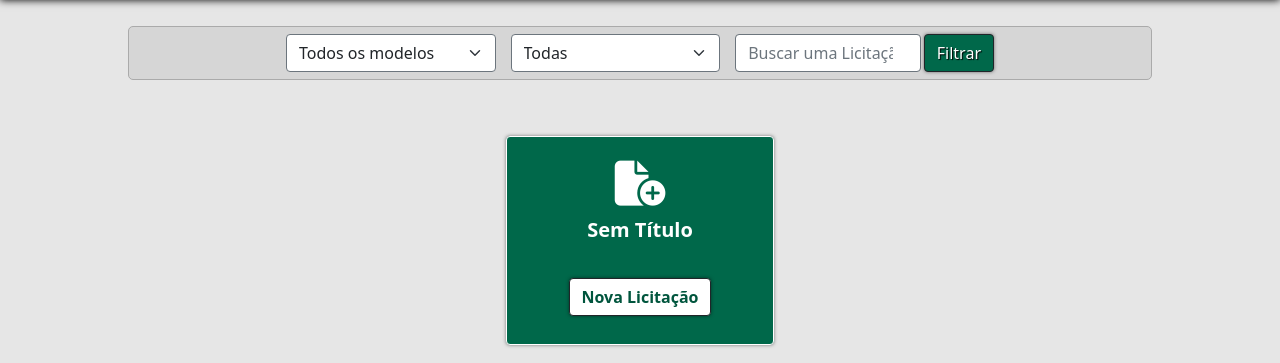
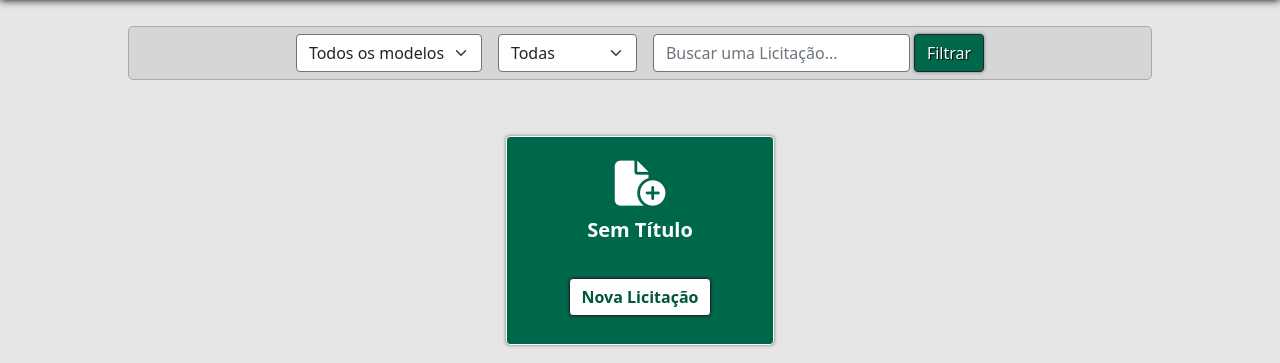
Before and after one commit to vic37get/Altair, a Django app: page / in a window 1280 px wide. Shown: the part 57-420 px from the top of the page. Run offline with Django 4.2, Linux system fonts and the light colour scheme; data that the repository does not hold is empty; some libraries are stand-ins or nearby versions.

Commit message:
#49 Front e Back de filtro de status em home page

```diff
--- a/home_page/templates/home_page/index.html
+++ b/home_page/templates/home_page/index.html
@@ -4,21 +4,21 @@
 {% block content %}
 
 <div class=" row gx-4 gx-lg-5 menu_index d-flex">
-    <div class="input-group rounded w-75 m-0 m-auto">
-        <select class="form-select rounded filtroTipo me-3 border-secondary">
-            <option selected>Todos os modelos</option>
-            <option value="1">Capítulos</option>
-            <option value="2">Seções</option>
-            <option value="2">Numérico</option>
-          </select>
-        <select class="form-select rounded filtroTipo me-3 border-secondary">
-            <option selected>Todas</option>
-            <option value="1">Pendentes</option>
-            <option value="2">Submetidas</option>
-          </select>
-        <input type="search" class="form-control rounded border-secondary" placeholder="Buscar uma Licitação..." aria-label="Pesquisar" aria-describedby="search-addon" />
-        <form action="" method="post">
+    <div class="input-group rounded w-75 m-0 m-auto align-items-center justify-content-center">
+        <form class="d-flex flex-row" action="{% url 'home_page:filtro' %} " method="get">
             {% csrf_token %}
+            <select name="template" class="form-select rounded filtroTipo me-3 border-secondary w-auto">
+                <option value=-1 selected>Todos os modelos</option>
+                <option value="CAPÍTULOS">Capítulos</option>
+                <option value="SEÇÕES">Seções</option>
+                <option value="NUMÉRICO">Numérico</option>
+            </select>
+            <select name="status" class="form-select rounded filtroTipo me-3 border-secondary w-auto">
+                <option value=-1 selected>Todas</option>
+                <option value=0>Pendentes</option>
+                <option value=1>Submetidas</option>
+            </select>
+            <input name="tipoArquivo" type="search" class="form-control rounded border-secondary" placeholder="Buscar uma Licitação..." aria-label="Pesquisar" aria-describedby="search-addon" />
             <input class="btn btn-outline-dark colorButton ms-1" type="submit" value="Filtrar">
         </form>
     </div>
--- a/home_page/urls.py
+++ b/home_page/urls.py
@@ -5,5 +5,6 @@ app_name='home_page'
 urlpatterns = [
     path('', views.index,name='index'),
     path('templates',views.modelo,name='template'),
-    path('enviar', views.enviar, name='enviar')
+    path('enviar', views.enviar, name='enviar'),
+    path('filtro',views.filtro,name='filtro'),
 ]
--- a/home_page/views.py
+++ b/home_page/views.py
@@ -31,3 +31,26 @@ def enviar(request):
         'licitacoes':licitacoes
     }
     return HttpResponse(modelo.render(context, request))
+
+def filtro(request):
+    collection_licitacao = db_client['licitacao']
+    home = loader.get_template('home_page/index.html')
+
+    status = int(request.GET['status'])
+    template = request.GET['template']
+    tituloArquivo = request.GET['tipoArquivo']
+
+    pesquisa = dict()
+    if status != -1:
+        pesquisa['status'] = status
+    if template != '-1':
+        collection_template = db_client['template']
+        template_banco = collection_template.find_one({'nome':template},{'_id':1})
+        pesquisa['id_template'] = str(template_banco['_id'])
+    if tituloArquivo != '':
+        pesquisa['tituloArquivo'] = {'$regex':tituloArquivo,'$options':'i'}
+    licitacoes = collection_licitacao.find(pesquisa)
+    context = {
+        'licitacoes':licitacoes
+    }
+    return HttpResponse(home.render(context, request))
```
